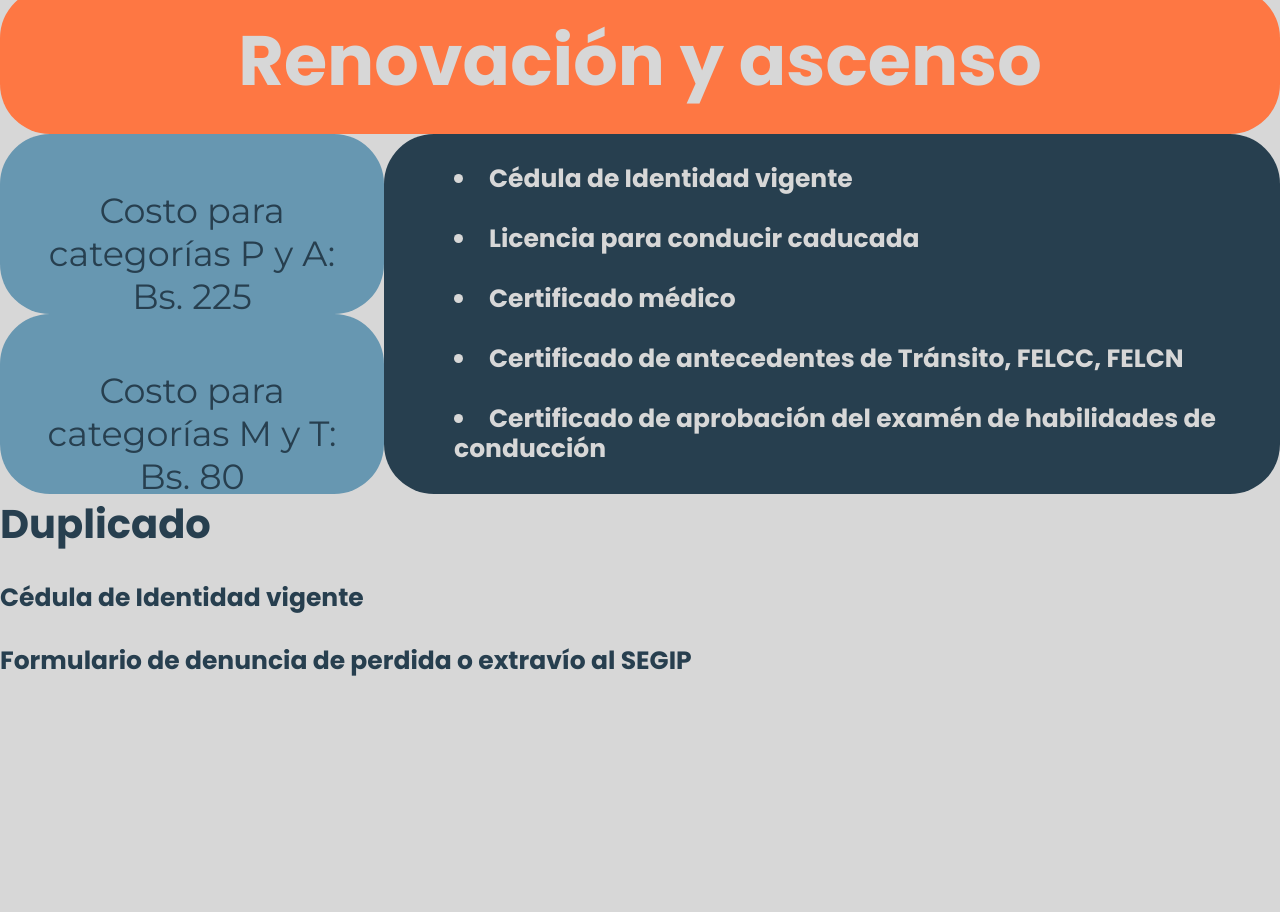
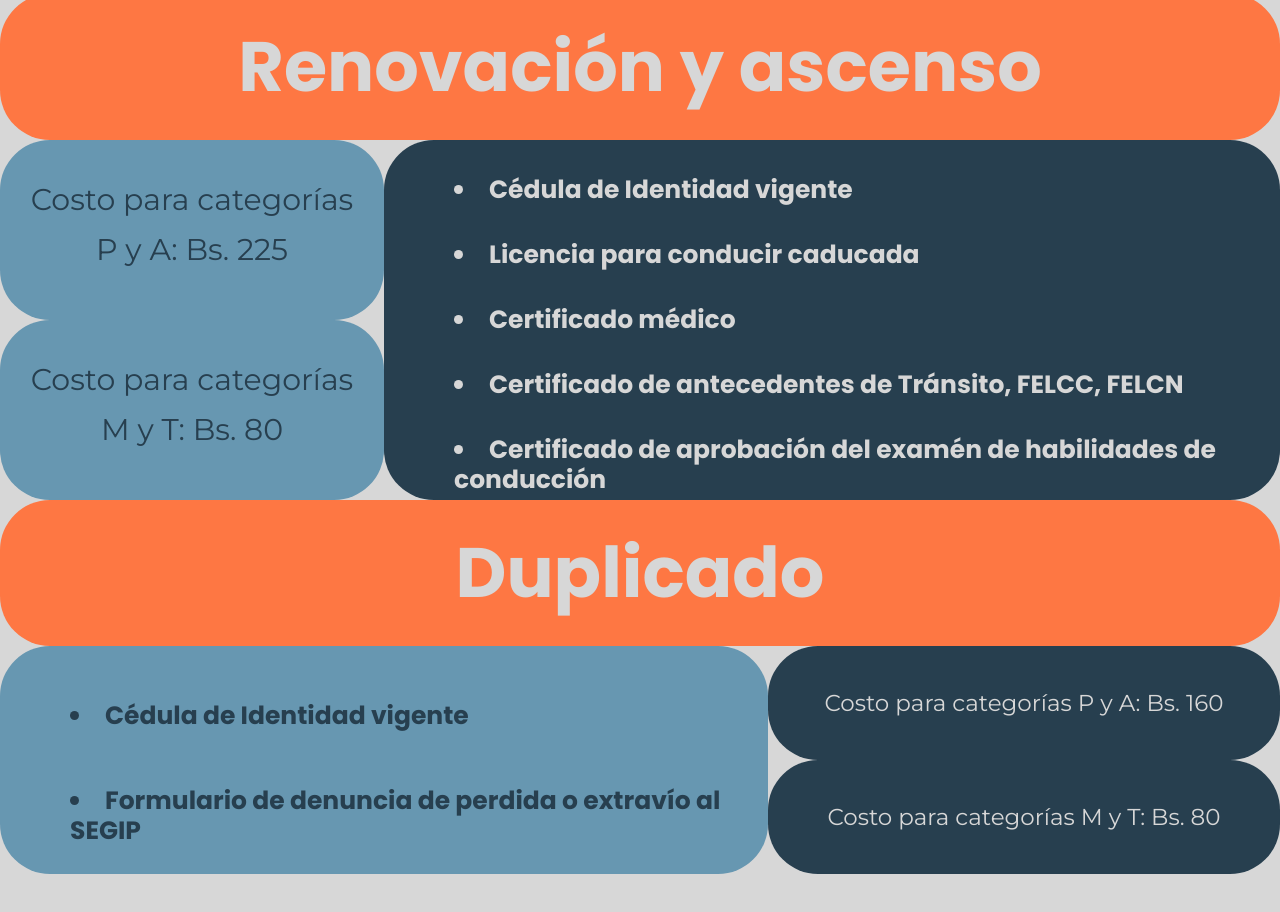
Before and after one commit to foolish-heart/SWLC, a website: page requisitos.html in a window 1280 px wide. Shown: the part 2340-3252 px from the top of the page. After the commit the page ends 3214 px from the top, so only its background shows below. Drawn offline with Linux system fonts and the light colour scheme.

Commit message:
Finished requisitos

```diff
--- a/css/style.css
+++ b/css/style.css
@@ -270,6 +270,7 @@ section.sobrenosotros article .container .col {
 /* Requisitos */
 /* Licencias nuevas */
 
+section.duplicado,
 section.renovacion,
 section.licenciasnuevas {
     flex: 2;
@@ -281,12 +282,14 @@ section.licenciasnuevas {
     color: #D7D7D7;
 }
 
+section.duplicado article,
 section.renovacion article,
 section.licenciasnuevas article {
     flex: 1;
     justify-content: center;
 }
 
+section.duplicado article .title2,
 section.renovacion article .title2,
 section.renovacion article .title,
 section.licenciasnuevas article .title {
@@ -298,12 +301,14 @@ section.licenciasnuevas article .title {
     border-radius: 50px;
 }
 
+section.duplicado article .dupl,
 section.renovacion article .renovaciona,
 section.renovacion article .renovacionp,
 section.licenciasnuevas article .M, .P, .A, .T {
     display: flex;
 }
 
+section.duplicado article .container,
 section.renovacion article .container,
 section.licenciasnuevas article .container {
     display: flex;
@@ -323,6 +328,7 @@ section.licenciasnuevas article .container h2 {
     text-align: center;
 }
 
+section.duplicado article .container li,
 section.renovacion article .container li,
 section.licenciasnuevas article .container li {
     line-height: 20px;
@@ -368,7 +374,8 @@ section.renovacion article .container {
 }
 
 section.renovacion article .container li {
-    margin-top: 30px;
+    margin-top: 35px;
+    align-items: center;
 }
 
 section.renovacion article .renovacionp .container p {
@@ -377,7 +384,7 @@ section.renovacion article .renovacionp .container p {
 }
 
 section.renovacion article .details .price {
-    height: 200px;
+    height: 203px;
     background: #6797b1;
     color: #273F4F;
 }
@@ -388,6 +395,23 @@ section.renovacion article .title2 {
 
 section.renovacion article .renovaciona .details .price {
     height: 180px;
+    font-size: 30px;
+    line-height: 20px;
 }
 
 /* Duplicado */
+
+section.duplicado article .title2 {
+    margin-top: 0px;
+}
+
+section.duplicado article .dupl .container li{
+    margin-top: 55px;
+}
+
+
+section.duplicado article .dupl .details .price {
+    height: 200;
+    font-size: 23px;
+    width: 40vw;
+}
--- a/requisitos.html
+++ b/requisitos.html
@@ -149,11 +149,13 @@
 
                     <div class="details">
                         <div class="price">
-                            <p>Costo para categorías P y A: Bs. 225</p>
+                            <p>Costo para categorías</p>
+                            <p>P y A: Bs. 225</p>
                         </div>
 
                         <div class="price">
-                            <p>Costo para categorías M y T: Bs. 80</p>
+                            <p>Costo para categorías</p>
+                            <p>M y T: Bs. 80</p>
                         </div>
                     </div>
 
@@ -170,9 +172,26 @@
 
         <section id="duplicado" class="duplicado">
             <article>
-                <h2>Duplicado</h2>
-                <p>Cédula de Identidad vigente</p>
-                <p>Formulario de denuncia de perdida o extravío al SEGIP</p>
+                <div class="title2">
+                    <h1>Duplicado</h1>
+                </div>
+
+                <div class="dupl">
+                    <div class="container">
+                        <li>Cédula de Identidad vigente</li>
+                        <li>Formulario de denuncia de perdida o extravío al SEGIP</li>
+                    </div>
+
+                    <div class="details">
+                        <div class="price">
+                            <p>Costo para categorías P y A: Bs. 160</p>
+                        </div>
+
+                        <div class="price">
+                            <p>Costo para categorías M y T: Bs. 80</p>
+                        </div>
+                    </div>
+                </div>
             </article>
         </section>
     </body>
```
